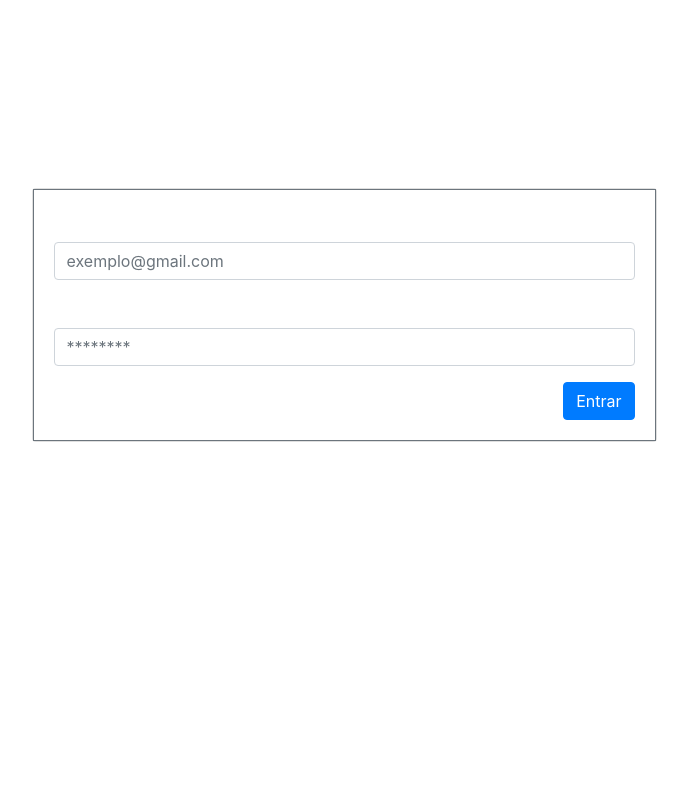
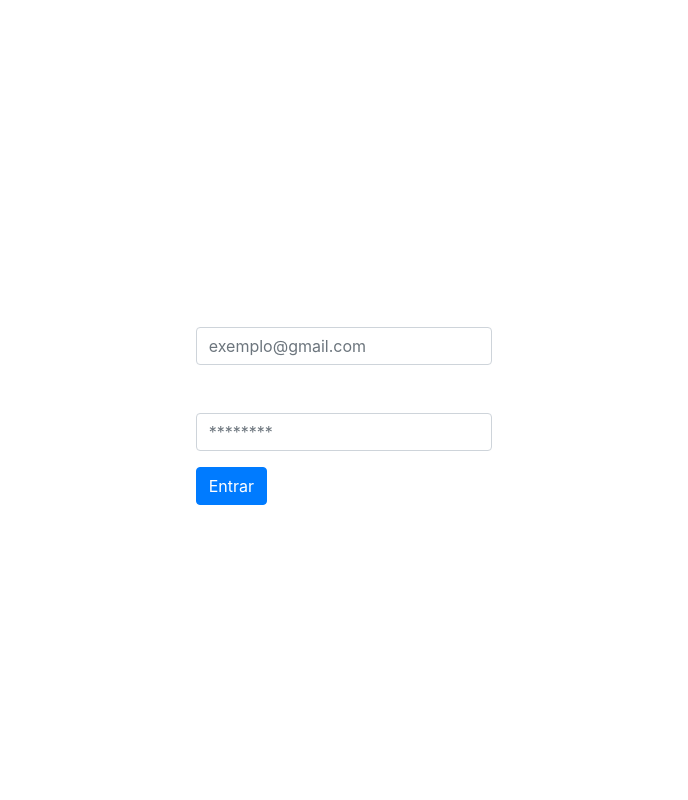
Before and after one commit to RafaelN9/TrabalhoESI, a PHP site: page /login.php in a window 1280 px wide. Shown: the whole page, without its empty margins (296-984 px from the left). Run offline with PHP 8.4, Linux system fonts and the light colour scheme.

Commit message:
alinhado

```diff
--- a/Login/login.php
+++ b/Login/login.php
@@ -15,11 +15,12 @@
 </head>
 
 <body>
-    <div class="container-fluid bg-secundaria" style="height: 100vh;">
-        <div class="d-flex justify-content-center align-self-center">
-            <div class="card w-50" style="margin-top: 15%; ">
-                <div class="card-body border border-secondary bg-princ-escuro">
-                    <form>
+    <div class="container-fluid bg-secundaria d-flex align-items-center" style="height: 100vh;">
+        <div class="container-fluid">
+            <div class="row h-100 align-items-center justify-content-center">
+                <div class="col-sm-12 col-md-10 col-lg-6 col-xl-4 bg-princ-escuro h-100 rounded">
+                    <div class="d-flex justify-content-center h-100 align-items-center p-2">
+                        <form style="width: 80%;" action="">
                         <div class="form-group">
                             <label for="loginEmail" class="text-white">Email</label>
                             <input type="email" class="form-control" id="loginEmail" aria-describedby="emailHelp" placeholder="exemplo@gmail.com">
@@ -28,11 +29,12 @@
                             <label for="loginPwd" class="text-white">Senha</label>
                             <input type="password" class="form-control" id="loginPwd" placeholder="********">
                         </div>
-
-                        <button type="submit" class="btn btn-primary float-right">Entrar</button>
+                        <div class="d-flex justify-content-between">
+                        <button type="submit" class="btn btn-primary">Entrar</button>
                         <a href="../Cadastro/cadastro.php" class="text-white">Cadastrar-se</a>
-
-                    </form>
+                        </div>
+                        </form>
+                    </div>
                 </div>
             </div>
         </div>
```
